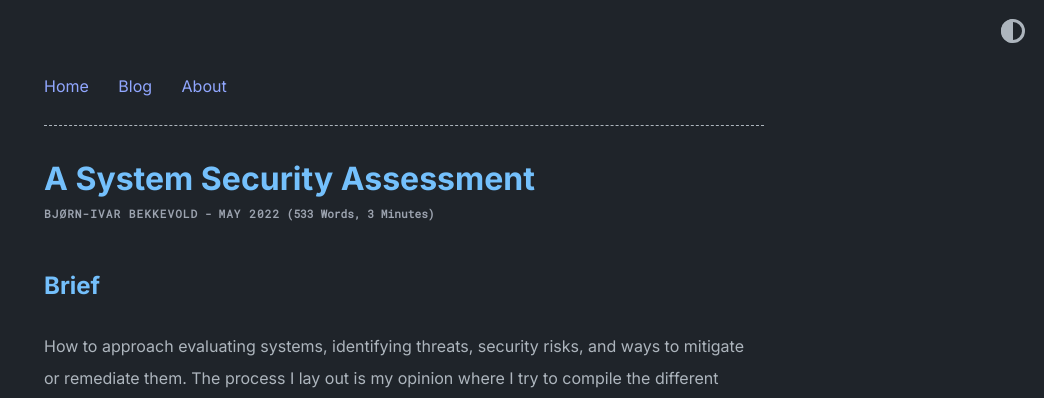
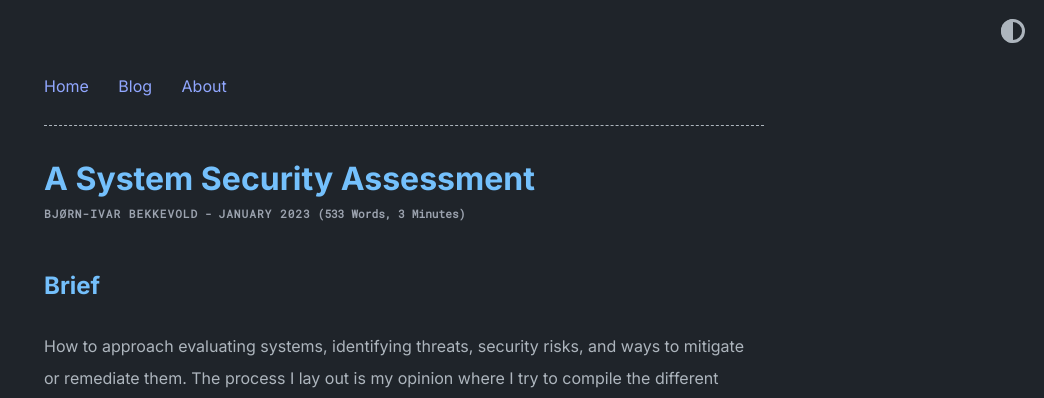
Before and after one commit to memsecno/memsec.no, a Jekyll site: the page built from _posts/2022-05-31-ssa.md, in a window 1280 px wide and 900 px high. Shown: the top 398 px of the window, without its empty margins (236-1280 px from the left). Built offline with Jekyll 4.4.1, drawn with Linux system fonts in a browser that asks for light colours; nearby versions of some CDN libraries.

Commit message:
Update 2022-05-31-ssa.md

```diff
--- a/_posts/2022-05-31-ssa.md
+++ b/_posts/2022-05-31-ssa.md
@@ -1,7 +1,7 @@
 ---
 title: "A System Security Assessment"
 author: "Bjørn-Ivar Bekkevold"
-date: "2022-05-31"
+date: "2023-01-20"
 layout: post
 categories: post
 ---
```
